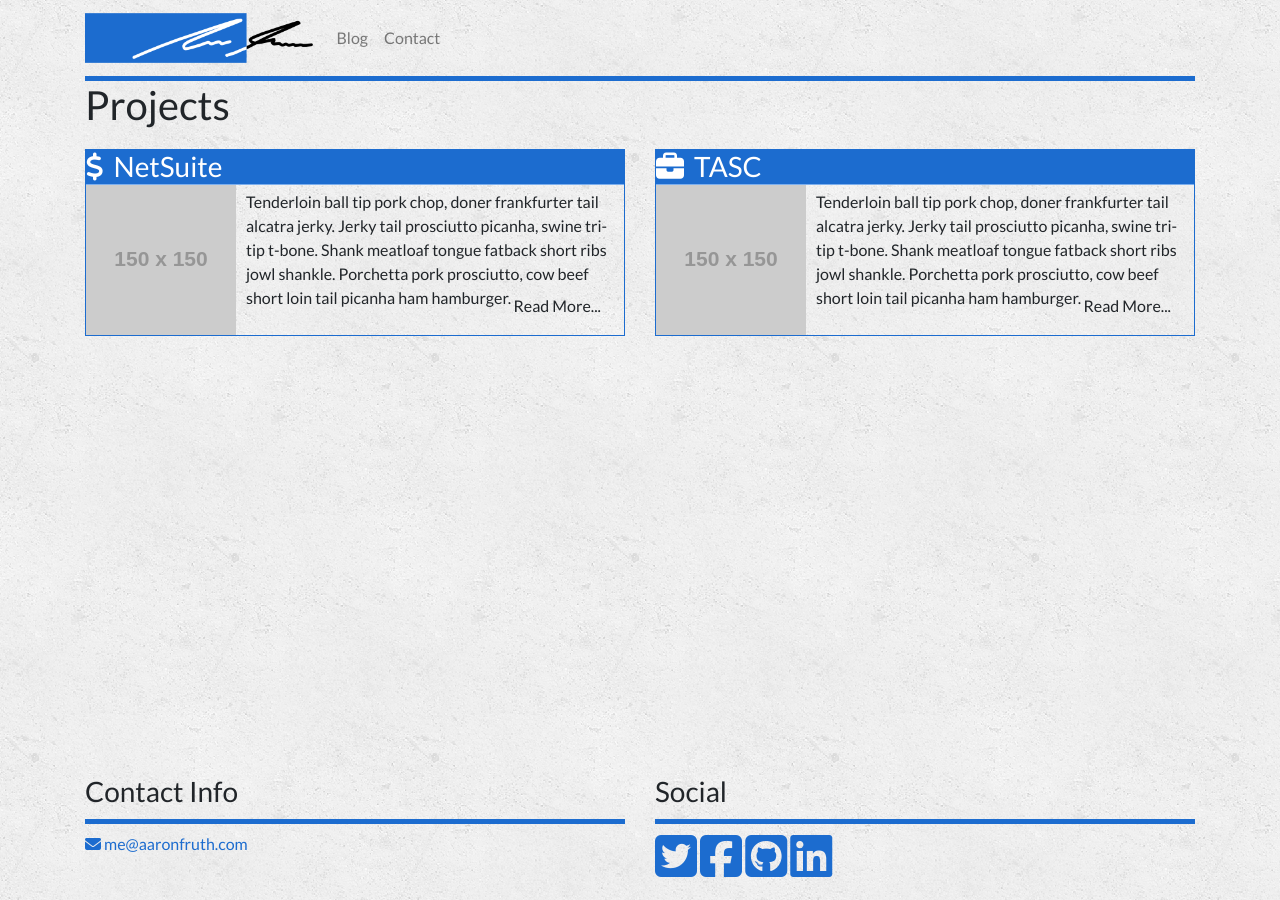
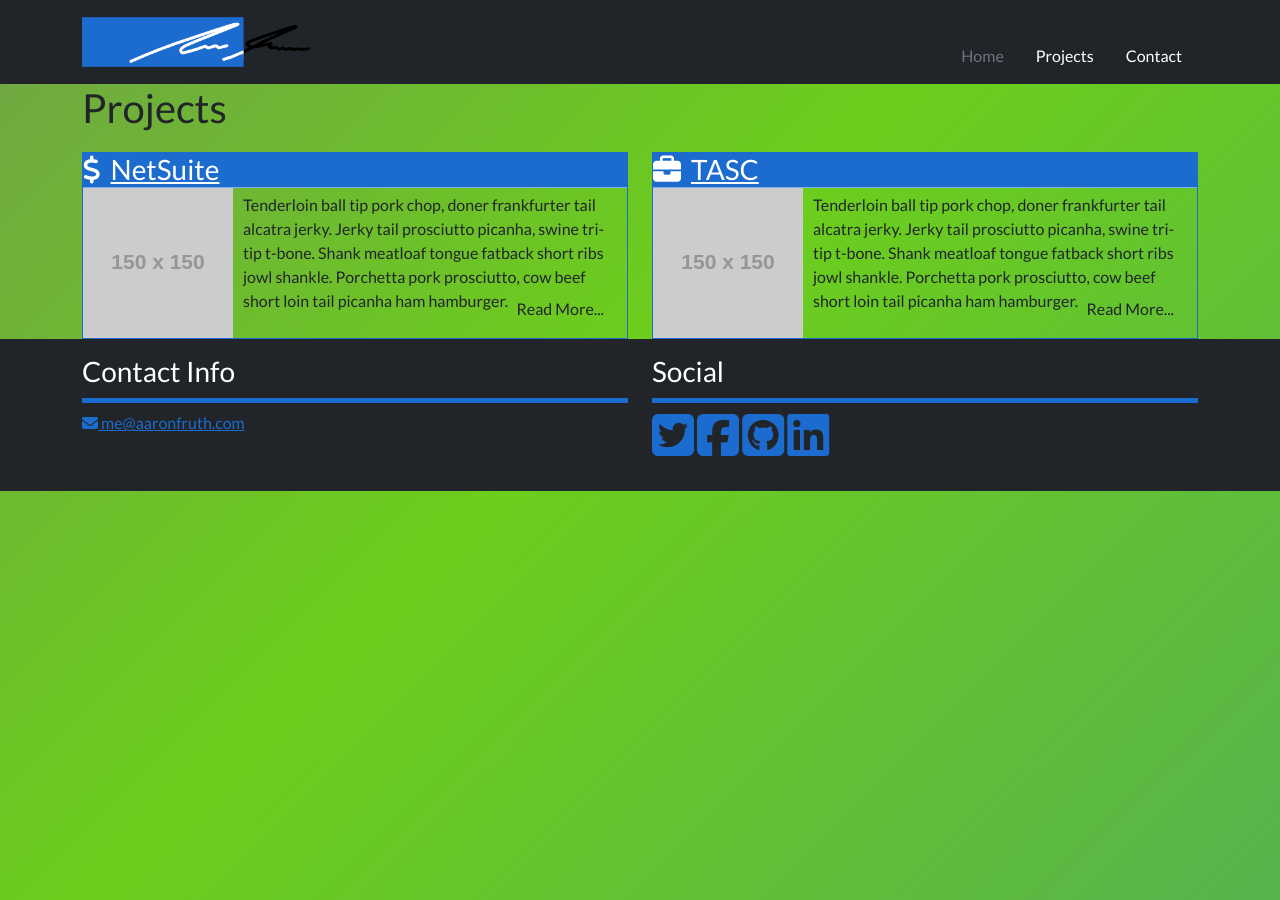
Before and after one commit to fruth/fruth.github.io, a Jekyll site: the page built from projects.html, in a window 1280 px wide. Built offline with Jekyll 4.4.1, drawn with Linux system fonts in a browser that asks for light colours; nearby versions of some CDN libraries.

Commit message:
Update styling of headers and footers

```diff
--- a/_includes/footer.html
+++ b/_includes/footer.html
@@ -1,4 +1,4 @@
-<footer>
+<footer class="footer mt-auto py-3 bg-dark text-white">
   <div class="container">
     <div class="row">
       <div class="col-md-6">
--- a/_includes/head.html
+++ b/_includes/head.html
@@ -2,6 +2,8 @@
 
 <meta name="viewport" content="width=device-width, initial-scale=1">
 
-<link rel="stylesheet" href="https://stackpath.bootstrapcdn.com/bootstrap/4.5.2/css/bootstrap.min.css" integrity="sha384-JcKb8q3iqJ61gNV9KGb8thSsNjpSL0n8PARn9HuZOnIxN0hoP+VmmDGMN5t9UJ0Z" crossorigin="anonymous">
+<link href="https://cdn.jsdelivr.net/npm/bootstrap@5.1.3/dist/css/bootstrap.min.css" rel="stylesheet" integrity="sha384-1BmE4kWBq78iYhFldvKuhfTAU6auU8tT94WrHftjDbrCEXSU1oBoqyl2QvZ6jIW3" crossorigin="anonymous">
+<link rel="stylesheet" href="https://cdn.jsdelivr.net/npm/bootstrap-icons@1.7.1/font/bootstrap-icons.css">
+<script src="https://cdn.jsdelivr.net/npm/bootstrap@5.1.3/dist/js/bootstrap.bundle.min.js" integrity="sha384-ka7Sk0Gln4gmtz2MlQnikT1wXgYsOg+OMhuP+IlRH9sENBO0LRn5q+8nbTov4+1p" crossorigin="anonymous"></script>
 <link rel="stylesheet" href="/css/main.css" >
 <link rel="stylesheet" href="/css/custom.css">
--- a/_includes/header.html
+++ b/_includes/header.html
@@ -1,19 +1,32 @@
-<nav class="navbar navbar-expand-lg navbar-light pl-0 pr-0">
-  <a class="navbar-brand" href="/">
-    <img src="/img/logo.png" height="50"/>
-  </a>
-  <button class="navbar-toggler" type="button" data-toggle="collapse" data-target="#navbarTogglerDemo02" aria-controls="navbarTogglerDemo02" aria-expanded="false" aria-label="Toggle navigation">
-    <span class="navbar-toggler-icon"></span>
-  </button>
+<header>
+  <div class="px-3 py-2 bg-dark text-white">
+    <div class="container">
+      <div class="d-flex flex-wrap align-items-center justify-content-center justify-content-lg-start">
+        <a href="/" class="d-flex align-items-center my-2 my-lg-0 me-lg-auto text-white text-decoration-none">
+          <img src="/img/logo.png" height="50"/>
+        </a>
 
-  <div class="collapse navbar-collapse justify-content-end" id="navbarTogglerDemo02">
-    <ul class="navbar-nav mr-auto mt-2 mt-lg-0">
-      <li class="nav-item">
-        <a class="nav-link" href="/blog.html">Blog</a>
-      </li>
-      <li class="nav-item">
-        <a class="nav-link" href="/contact.html">Contact</a>
-      </li>
-    </ul>
+        <ul class="nav col-12 col-lg-auto my-2 justify-content-center my-md-0 text-small">
+          <li>
+            <a href="#" class="nav-link text-secondary">
+              <svg class="bi d-block mx-auto mb-1" width="24" height="24"><use xlink:href="#home"></use></svg>
+              Home
+            </a>
+          </li>
+          <li>
+            <a href="/projects.html" class="nav-link text-white">
+              <svg class="bi d-block mx-auto mb-1" width="24" height="24"><use xlink:href="#speedometer2"></use></svg>
+              Projects
+            </a>
+          </li>
+          <li>
+            <a href="/contact.html" class="nav-link text-white">
+              <svg class="bi d-block mx-auto mb-1" width="24" height="24"><use xlink:href="#table"></use></svg>
+              Contact
+            </a>
+          </li>
+        </ul>
+      </div>
+    </div>
   </div>
-</nav>
+</header>
--- a/_layouts/default.html
+++ b/_layouts/default.html
@@ -6,17 +6,17 @@
   </head>
 
   <body>
+
+    {% include header.html %}
+
     <div class="container">
-      <header>
-        {% include header.html %}
-      </header>
-
       <main>
         {{ content }}
       </main>
     </main>
 
-    {% include footer.html %}
+  </div>
 
-  </div>
+  {% include footer.html %}
+
 </html>
--- a/css/main.scss
+++ b/css/main.scss
@@ -2,6 +2,8 @@
 # Only the main Sass file needs front matter (the dashes are enough)
 ---
 @charset "utf-8";
+@import url("https://cdn.jsdelivr.net/npm/bootstrap-icons@1.7.1/font/bootstrap-icons.css");
+@import 'https://fonts.googleapis.com/css?family=Lato';
 
 // Our variables
 $base-font-family: "Helvetica Neue", Helvetica, Arial, sans-serif;
@@ -28,12 +30,8 @@
 $on-palm:          766px;
 $on-laptop:        800px;
 
-// Height of fixed elements
-$footer-height: 125px;
-$footer-spacing: 150px;
+// start content
 
-// start content
-@import 'https://fonts.googleapis.com/css?family=Lato';
 
 html {
   position: relative;
@@ -47,10 +45,25 @@
   }
 }
 
+
 body {
-  background: url('/img/concrete_seamless.png');
+	background: linear-gradient(-45deg, #1c6cce, #6cce1c, #7e1cce);
+	background-size: 400% 400%;
+	animation: gradient 30s ease infinite;
+	height: 100vh;
   font-family: 'Lato', sans-serif;
-  margin-bottom: $footer-spacing;
+}
+
+@keyframes gradient {
+	0% {
+		background-position: 0% 50%;
+	}
+	50% {
+		background-position: 100% 50%;
+	}
+	100% {
+		background-position: 0% 50%;
+	}
 }
 
 .container > header {
@@ -204,17 +217,3 @@
     padding-bottom: 10px;
   }
 }
-
-footer {
-  position: absolute;
-  bottom: 0;
-  left: 0;
-  right: 0;
-  height: $footer-height;
-  a {
-    color: $brand-color;
-    &:hover {
-      color: $brand-color-light;
-    }
-  }
-}
--- a/index.html
+++ b/index.html
@@ -10,7 +10,7 @@
   <div class="mt-3 mb-3">
     <h1 class="page-heading">Howdy!</h1>
 
-    <p>My name is Aaron Fruth, and I'm a web developer living currently in sunny New Mexico! I'm currently working in new web technologies such as Node.js, Angular.js, PHP, Laravel, SASS and LESS, and future web development frameworks.</p>
+    <p>My name is Aaron Fruth, and I'm a web developer living in sunny Southern Arizona! I'm currently working in new web technologies such as Node.js, Angular.js, PHP, Laravel, SASS and LESS, and future web development frameworks.</p>
 
     <p>Besides programming, I enjoy the outdoors, photographing landscapes, and biking with my partner, our dog Lola, and our fluffy cat Raja that is only interested in food!</p>
   </div>
```
